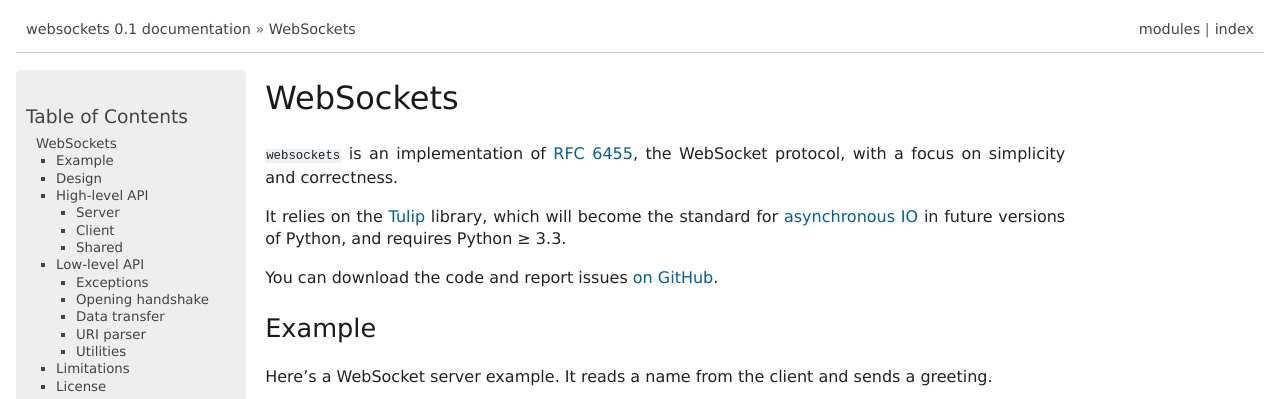
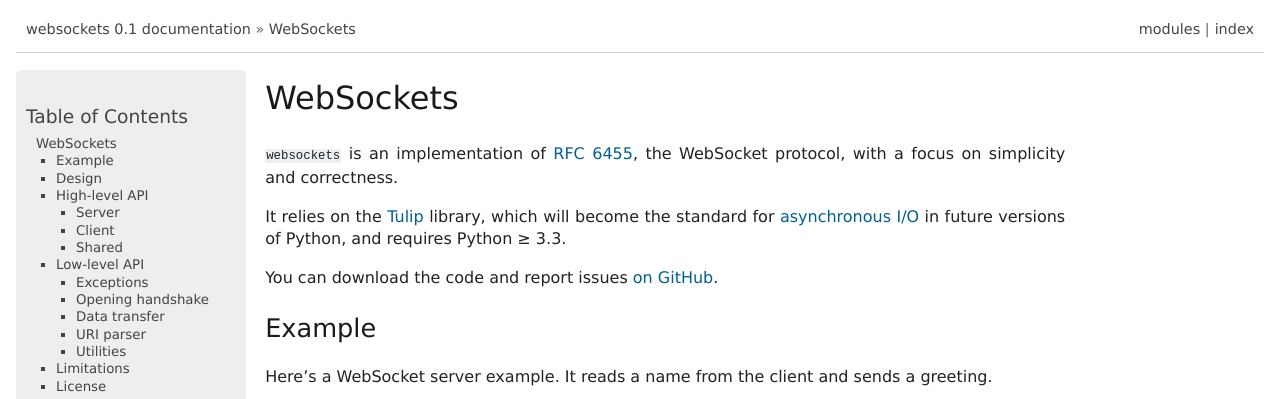
Before and after one commit to python-websockets/websockets, a Sphinx documentation site: the page built from docs/index.rst, in a window 1280 px wide and 900 px high. Shown: the top 399 px of the window. Built offline with Sphinx 7.4.7, drawn with Linux system fonts in a browser that asks for light colours.

Commit message:
Small doc improvements.

```diff
--- a/README.rst
+++ b/README.rst
@@ -5,13 +5,13 @@ README
 with a focus on simplicity and correctness.
 
 It relies on the `Tulip`_ library, which will become the standard for
-`asynchronous IO`_ in future versions of Python, and requires Python ≥ 3.3.
+`asynchronous I/O`_ in future versions of Python, and requires Python ≥ 3.3.
 
 It passes the `Autobahn Testsuite`_.
 
 .. _RFC 6455: http://tools.ietf.org/html/rfc6455
 .. _Tulip: http://code.google.com/p/tulip/
-.. _asynchronous IO: http://www.python.org/dev/peps/pep-3156/
+.. _asynchronous I/O: http://www.python.org/dev/peps/pep-3156/
 .. _Autobahn Testsuite: https://github.com/aaugustin/websockets/blob/master/compliance/README.rst
 
 The documentation is available at http://aaugustin.github.io/websockets/.
--- a/docs/index.rst
+++ b/docs/index.rst
@@ -7,13 +7,13 @@ WebSockets
 with a focus on simplicity and correctness.
 
 It relies on the `Tulip`_ library, which will become the standard for
-`asynchronous IO`_ in future versions of Python, and requires Python ≥ 3.3.
+`asynchronous I/O`_ in future versions of Python, and requires Python ≥ 3.3.
 
 You can download the code and report issues `on GitHub`_.
 
 .. _RFC 6455: http://tools.ietf.org/html/rfc6455
 .. _Tulip: http://code.google.com/p/tulip/
-.. _asynchronous IO: http://www.python.org/dev/peps/pep-3156/
+.. _asynchronous I/O: http://www.python.org/dev/peps/pep-3156/
 .. _on GitHub: https://github.com/aaugustin/websockets
 
 Example
```
Also changed, not shown: 3 other files.
